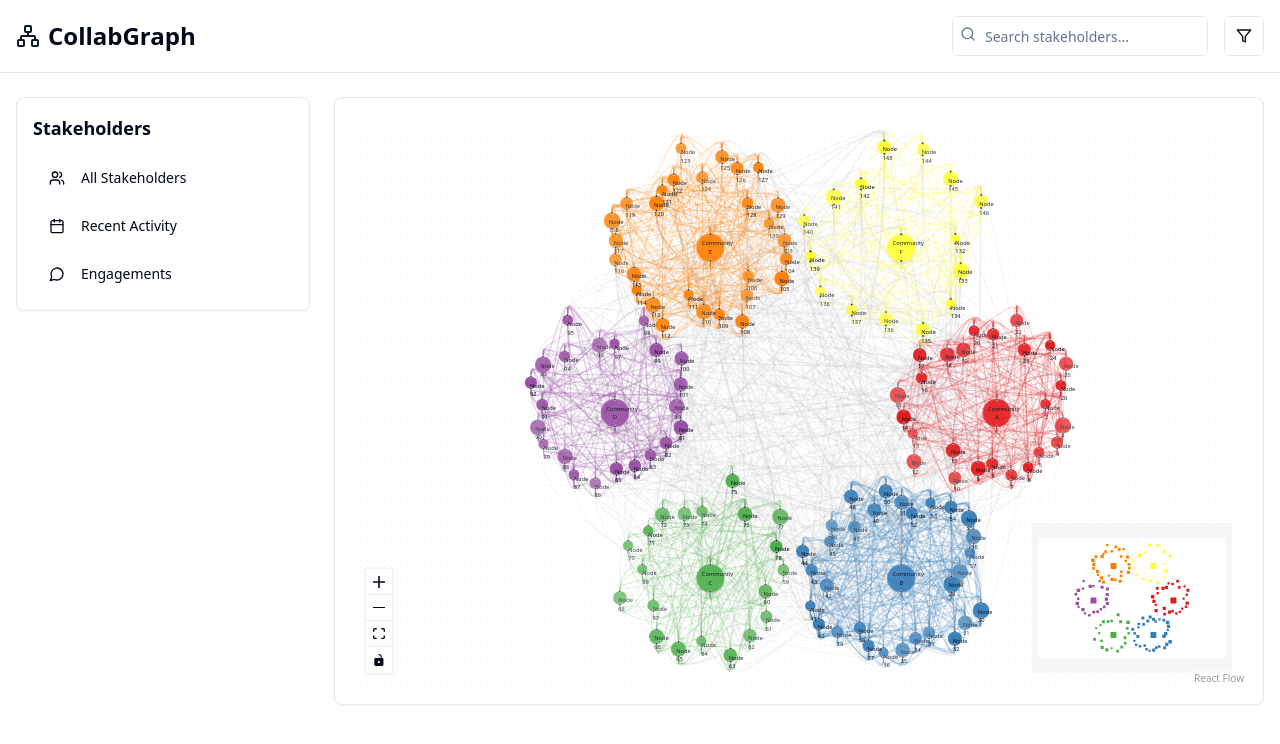
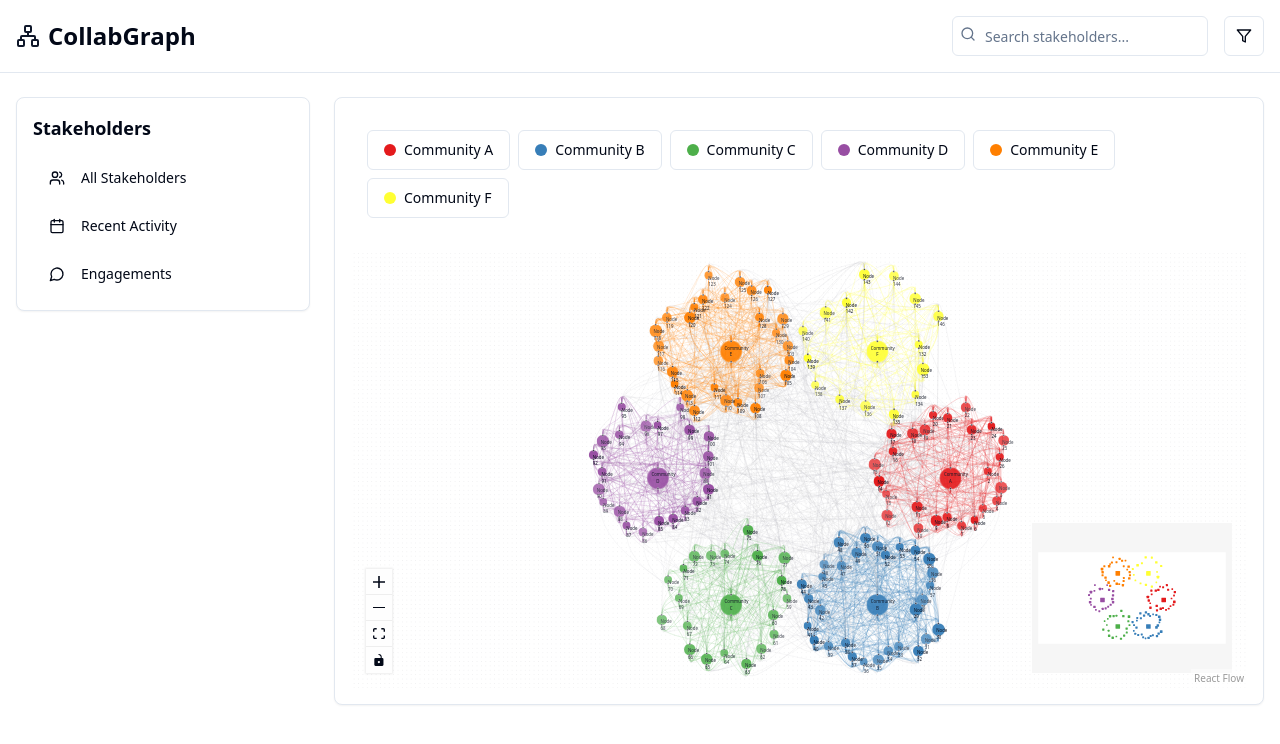
Before and after one commit to romanzarkhin/c-169307, a React (Vite) app: page / in a window 1280 px wide. Shown: the top 744 px of the page. Built offline with nearby package versions, Linux system fonts and the light colour scheme.

Commit message:
Implement requested changes
The commit implements the changes requested in the prompt.  Further details on the specific changes are not included in this commit message.

```diff
--- a/src/components/NetworkGraph.tsx
+++ b/src/components/NetworkGraph.tsx
@@ -1,4 +1,3 @@
-
 import { useState, useCallback, useLayoutEffect } from "react";
 import {
   ReactFlow,
@@ -12,6 +11,7 @@ import {
   Edge,
   Connection,
 } from "@xyflow/react";
+import { Button } from "@/components/ui/button";
 import "@xyflow/react/dist/style.css";
 
 // Define interfaces for our custom node data
@@ -22,20 +22,19 @@ interface NodeData extends Record<string, unknown> {
   isCentral?: boolean;
 }
 
-// Type for our custom node with the correct data type
 type CustomNode = Node<NodeData>;
+
+const communities = [
+  { color: "#E41A1C", count: 25, name: "Community A" },
+  { color: "#377EB8", count: 30, name: "Community B" },
+  { color: "#4DAF4A", count: 20, name: "Community C" },
+  { color: "#984EA3", count: 22, name: "Community D" },
+  { color: "#FF7F00", count: 28, name: "Community E" },
+  { color: "#FFFF33", count: 15, name: "Community F" },
+];
 
 // Generate nodes with improved force-directed positioning
 const generateNodes = () => {
-  const communities = [
-    { color: "#E41A1C", count: 25, name: "Community A" }, // Red community
-    { color: "#377EB8", count: 30, name: "Community B" }, // Blue community
-    { color: "#4DAF4A", count: 20, name: "Community C" }, // Green community
-    { color: "#984EA3", count: 22, name: "Community D" }, // Purple community
-    { color: "#FF7F00", count: 28, name: "Community E" }, // Orange community
-    { color: "#FFFF33", count: 15, name: "Community F" }, // Yellow community
-  ];
-
   const nodes: CustomNode[] = [];
   let nodeId = 1;
 
@@ -151,14 +150,51 @@ const initialEdges = generateEdges(initialNodes);
 const NetworkGraph = () => {
   const [nodes, setNodes, onNodesChange] = useNodesState<CustomNode>(initialNodes);
   const [edges, setEdges, onEdgesChange] = useEdgesState(initialEdges);
+  const [selectedCommunities, setSelectedCommunities] = useState<Set<number>>(new Set());
 
   const onConnect = useCallback(
     (params: Connection) => setEdges((eds) => addEdge(params, eds)),
     [setEdges]
   );
 
+  const toggleCommunity = (communityIndex: number) => {
+    setSelectedCommunities(prev => {
+      const newSet = new Set(prev);
+      if (newSet.has(communityIndex)) {
+        newSet.delete(communityIndex);
+      } else {
+        newSet.add(communityIndex);
+      }
+      return newSet;
+    });
+
+    setNodes(currentNodes =>
+      currentNodes.map(node => ({
+        ...node,
+        hidden: selectedCommunities.size > 0 && !selectedCommunities.has(node.data.community)
+      }))
+    );
+  };
+
   return (
-    <div className="w-full h-full">
+    <div className="flex flex-col w-full h-full gap-4">
+      <div className="flex flex-wrap gap-2 p-4">
+        {communities.map((community, index) => (
+          <Button
+            key={index}
+            onClick={() => toggleCommunity(index)}
+            variant={selectedCommunities.has(index) ? "default" : "outline"}
+            className="flex items-center gap-2"
+          >
+            <div
+              className="w-3 h-3 rounded-full"
+              style={{ backgroundColor: community.color }}
+            />
+            {community.name}
+          </Button>
+        ))}
+      </div>
+      <div className="flex-1">
         <ReactFlow
           nodes={nodes}
           edges={edges}
@@ -188,6 +224,7 @@ const NetworkGraph = () => {
           <Background gap={12} size={1} />
         </ReactFlow>
       </div>
+    </div>
   );
 };
 
```
Lines whose indentation alone changed are shown as unchanged.
